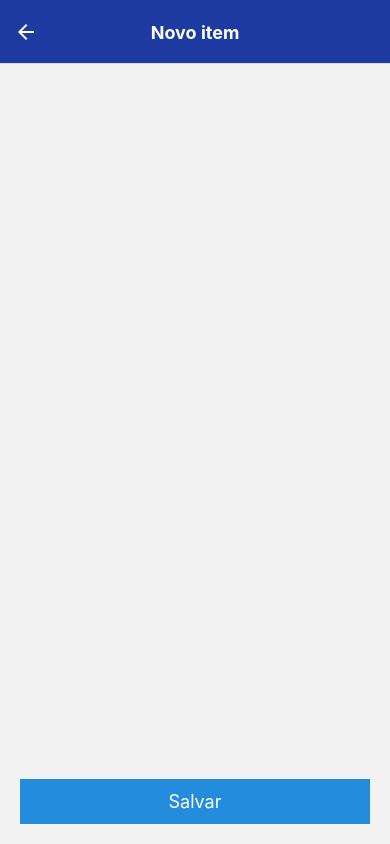
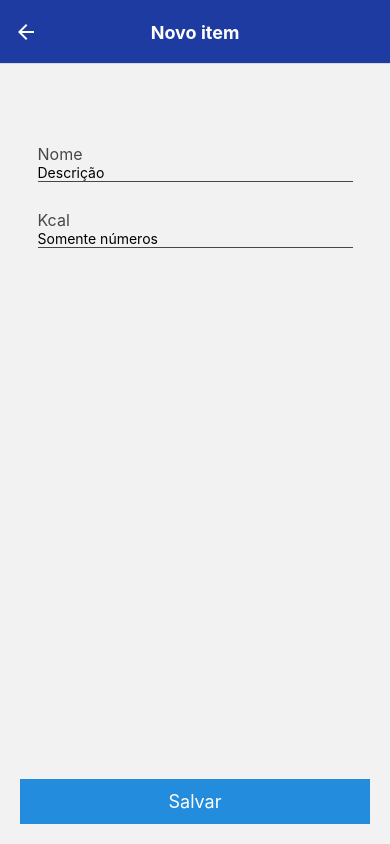
Before and after one commit to thiagoemanoel98/my-fit-app, a React Native app: screen /NewItem in a window 390 px wide. Built offline with nearby package versions, Linux system fonts and the light colour scheme.

Commit message:
Feat: context

```diff
--- a/App.tsx
+++ b/App.tsx
@@ -1,14 +1,17 @@
 import { StatusBar } from "expo-status-bar";
 import React from "react";
 import { StyleSheet, Text, View } from "react-native";
+import { DataProvider } from "./src/hooks/data";
 import Routes from "./src/routes";
 
 export default function App() {
   return (
-    <View style={styles.container}>
-      <StatusBar style="inverted" />
-      <Routes />
-    </View>
+    <DataProvider>
+      <View style={styles.container}>
+        <StatusBar style="inverted" />
+        <Routes />
+      </View>
+    </DataProvider>
   );
 }
 
--- /dev/null
+++ b/src/hooks/data.tsx
@@ -0,0 +1,18 @@
+import React, { createContext, useContext } from "react";
+
+interface Props {
+  children: React.ReactNode;
+}
+
+const DataContext = createContext({});
+
+export const DataProvider: React.FC<Props> = ({ children }) => {
+  return <DataContext.Provider value={{}}>{children}</DataContext.Provider>;
+};
+
+export const useData = () => {
+  const context = useContext(DataContext);
+  if (!context) throw new Error("use into of Data Context");
+
+  return context;
+};
--- a/src/pages/NewItem/index.tsx
+++ b/src/pages/NewItem/index.tsx
@@ -1,21 +1,42 @@
-import React from 'react';
-import { View } from 'react-native';
+import React, { useState } from "react";
+import { TextInput, View } from "react-native";
 
 import * as S from "./styles";
 
 const NewItem: React.FC = () => {
+  const [name, setName] = useState();
+  const [kcal, setKcal] = useState();
+
+  const handleOnSave = () => {
+    console.log(name, kcal);
+  };
+
   return (
     <S.Container>
       <S.FormContainer>
-
+        <S.InputArea>
+          <S.Label>Nome</S.Label>
+          <TextInput
+            value={name}
+            onChangeText={(text) => setName(text)}
+            placeholder="Descrição"
+          />
+        </S.InputArea>
+        <S.InputArea>
+          <S.Label>Kcal</S.Label>
+          <TextInput
+            value={kcal}
+            onChangeText={(k) => setKcal(k)}
+            placeholder="Somente números"
+            keyboardType="numeric"
+          />
+        </S.InputArea>
       </S.FormContainer>
       <S.ButtonContainer>
-                <S.ButtonText>
-                    Salvar
-                </S.ButtonText>
+        <S.ButtonText>Salvar</S.ButtonText>
       </S.ButtonContainer>
     </S.Container>
-    )
-}
+  );
+};
 
 export default NewItem;
--- a/src/pages/NewItem/styles.ts
+++ b/src/pages/NewItem/styles.ts
@@ -8,6 +8,7 @@ export const Container = styled.View`
 
 export const FormContainer = styled.View`
   margin-top: 60px;
+  align-items: center;
 `;
 
 export const ButtonContainer = styled.TouchableOpacity`
@@ -23,3 +24,16 @@ export const ButtonText = styled.Text`
   color: #fff;
   font-size: 18px;
 `;
+
+export const Label = styled.Text`
+  color: #474747;
+  font-size: 16px;
+
+`;
+
+export const InputArea = styled.View`
+  width: 90%;
+  border-bottom-width: 1px;
+  border-bottom-color: #474747;
+  margin-bottom: 28px;
+`;
```
Lines whose indentation alone changed are shown as unchanged.
